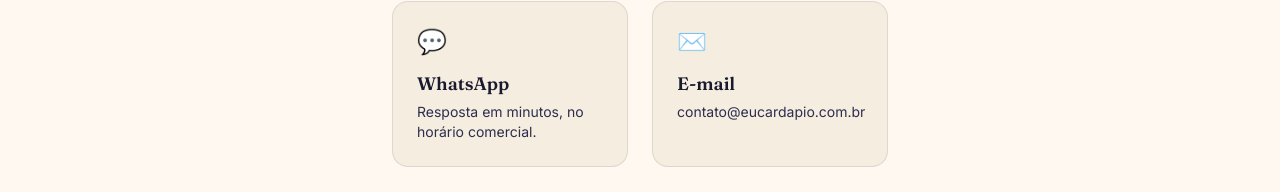
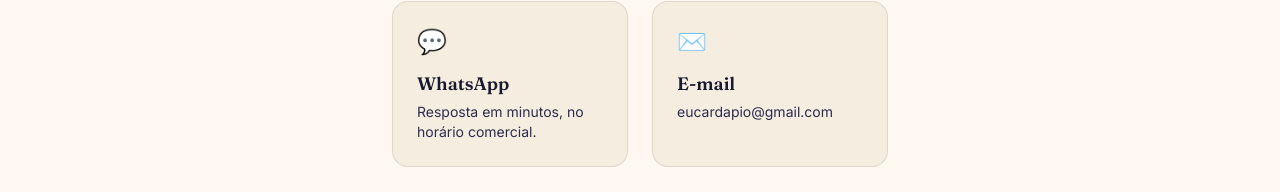
Before and after one commit to jorgeguto87/portal_eucardapio, a React (Vite) app: page /contato in a window 1280 px wide. Shown: the part 351-543 px from the top of the page. Built offline with nearby package versions, Linux system fonts and the light colour scheme; no server answers.

Commit message:
Update contact information on ContatoPage

```diff
--- a/src/pages/ContatoPage.jsx
+++ b/src/pages/ContatoPage.jsx
@@ -37,7 +37,7 @@ export default function ContatoPage() {
       <section className="mx-auto mt-16 max-w-xl px-6 md:px-10">
         <div className="grid gap-6 sm:grid-cols-2 mb-12">
           <a
-            href="https://wa.me/5521999999999"
+            href="https://wa.me/5521999363578"
             className="rounded-2xl bg-paper-dim p-6 hover:bg-white transition-colors border border-ink/10"
           >
             <span className="text-2xl mb-3 block">💬</span>
@@ -50,7 +50,7 @@ export default function ContatoPage() {
           >
             <span className="text-2xl mb-3 block">✉️</span>
             <h3 className="font-[family-name:var(--font-display)] text-lg font-semibold text-ink mb-1">E-mail</h3>
-            <p className="text-sm text-ink-soft">contato@eucardapio.com.br</p>
+            <p className="text-sm text-ink-soft">eucardapio@gmail.com</p>
           </a>
         </div>
 
```
